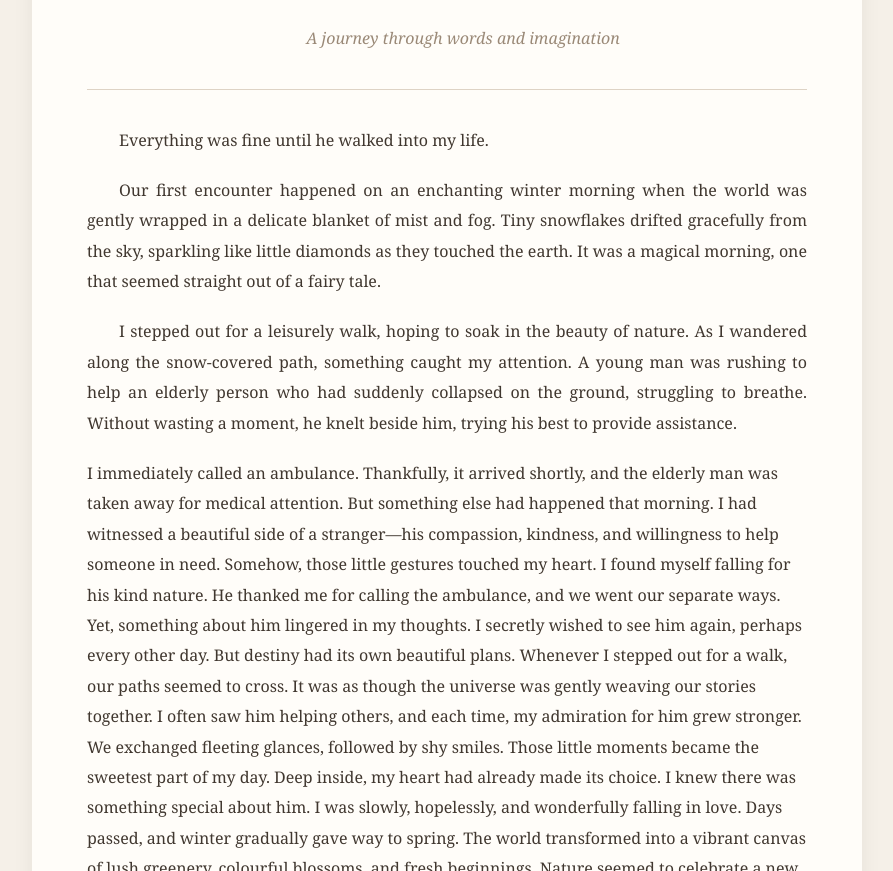
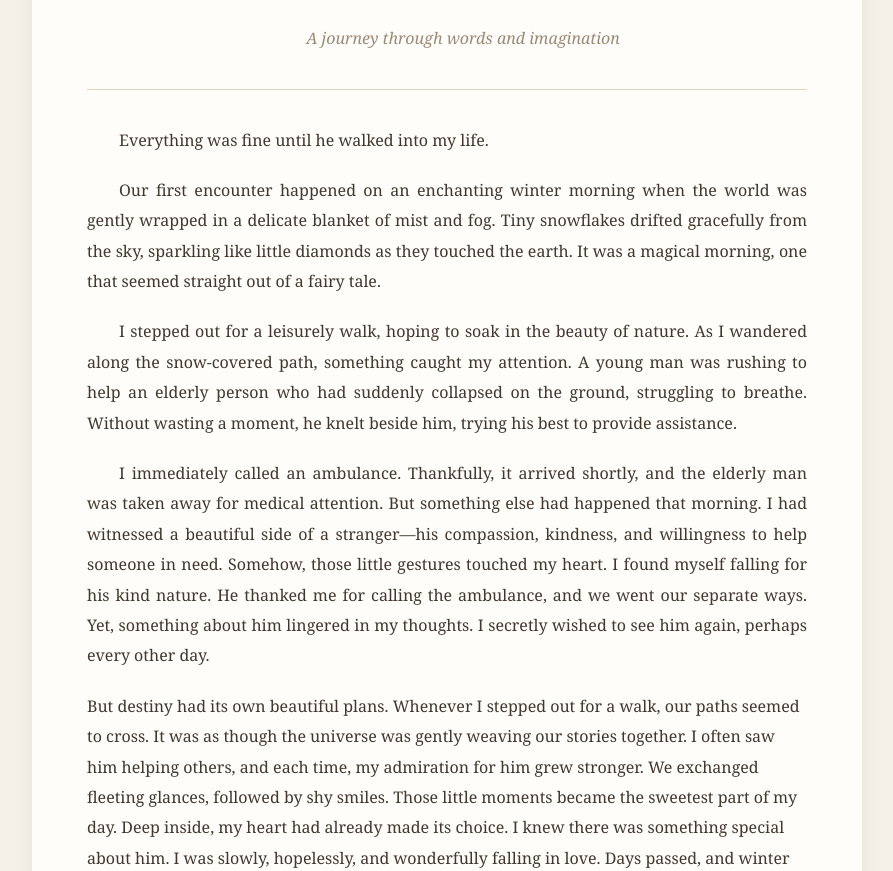
Before and after one commit to Akrishnap/my-articles, a plain HTML site: page ink-and-imagination/tale-of-love.html in a window 1280 px wide. Shown: the part 229-1100 px from the top of the page, without its empty margins (193-1086 px from the left). Drawn offline with Linux system fonts and the light colour scheme.

Commit message:
Update tale-of-love.html

```diff
--- a/ink-and-imagination/tale-of-love.html
+++ b/ink-and-imagination/tale-of-love.html
@@ -101,11 +101,12 @@ Our first encounter happened on an enchanting winter morning when the world was
   A young man was rushing to help an elderly person who had suddenly collapsed on the ground, struggling to breathe. Without wasting a moment, he knelt beside him,
   trying his best to provide assistance.</p>
 
-I immediately called an ambulance. Thankfully, it arrived shortly, and the elderly man was taken away for medical attention.
+<p> I immediately called an ambulance. Thankfully, it arrived shortly, and the elderly man was taken away for medical attention.
 
-But something else had happened that morning. I had witnessed a beautiful side of a stranger—his compassion, kindness, and willingness to help someone in need. Somehow, those little gestures touched my heart. I found myself falling for his kind nature.
+But something else had happened that morning. I had witnessed a beautiful side of a stranger—his compassion, kindness, and willingness to help someone in need.
+  Somehow, those little gestures touched my heart. I found myself falling for his kind nature.
 
-He thanked me for calling the ambulance, and we went our separate ways. Yet, something about him lingered in my thoughts. I secretly wished to see him again, perhaps every other day.
+He thanked me for calling the ambulance, and we went our separate ways. Yet, something about him lingered in my thoughts. I secretly wished to see him again, perhaps every other day.</p>
 
 But destiny had its own beautiful plans.
 
```
